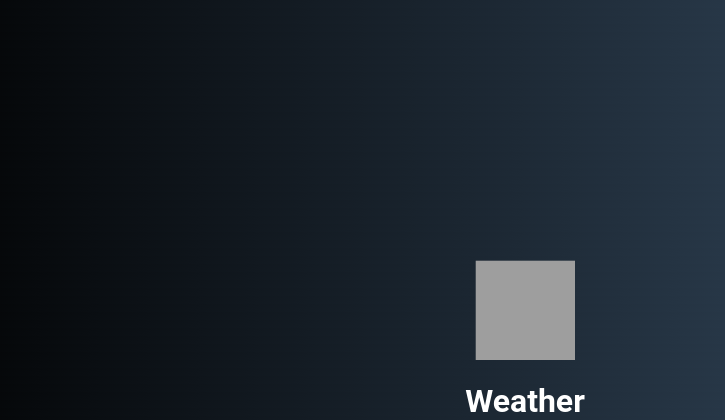
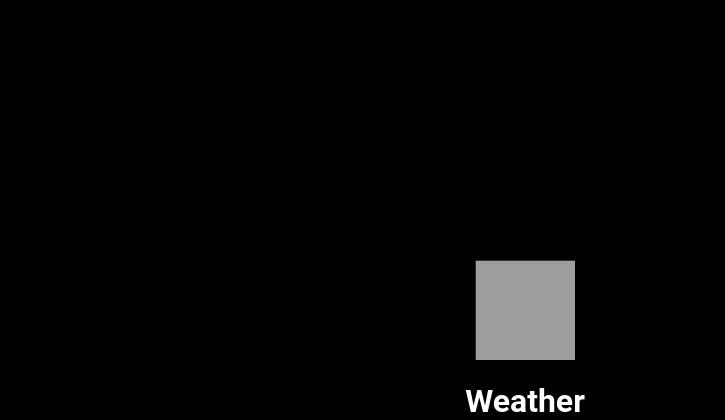
Before and after one commit to Yashtandon98/SmartMirror, a Flask app: template App/templates/weather.html in a window 1280 px wide. Shown: the top 420 px of the page, without its empty margins (115-840 px from the left). Run offline with Flask 2, Linux system fonts and the light colour scheme; the template is opened without the code that fills it: most values are stand-ins (such as "Sample title", 1, 10 or a date in 2020); parts of the project's set-up code (start-up, migrations or seed data) failed here and were passed over; grey boxes are pictures that could not be loaded.

Commit message:
Minor change in css file for wpage

```diff
--- a/App/static/wstyle.css
+++ b/App/static/wstyle.css
@@ -2,7 +2,6 @@ body {
 	font-family: 'Roboto', sans-serif;
 	text-align: center;
 	background-color: #000000;
-	background-image: linear-gradient(147deg, #000000 0%, #2c3e50 74%);
 
 }
 
```
